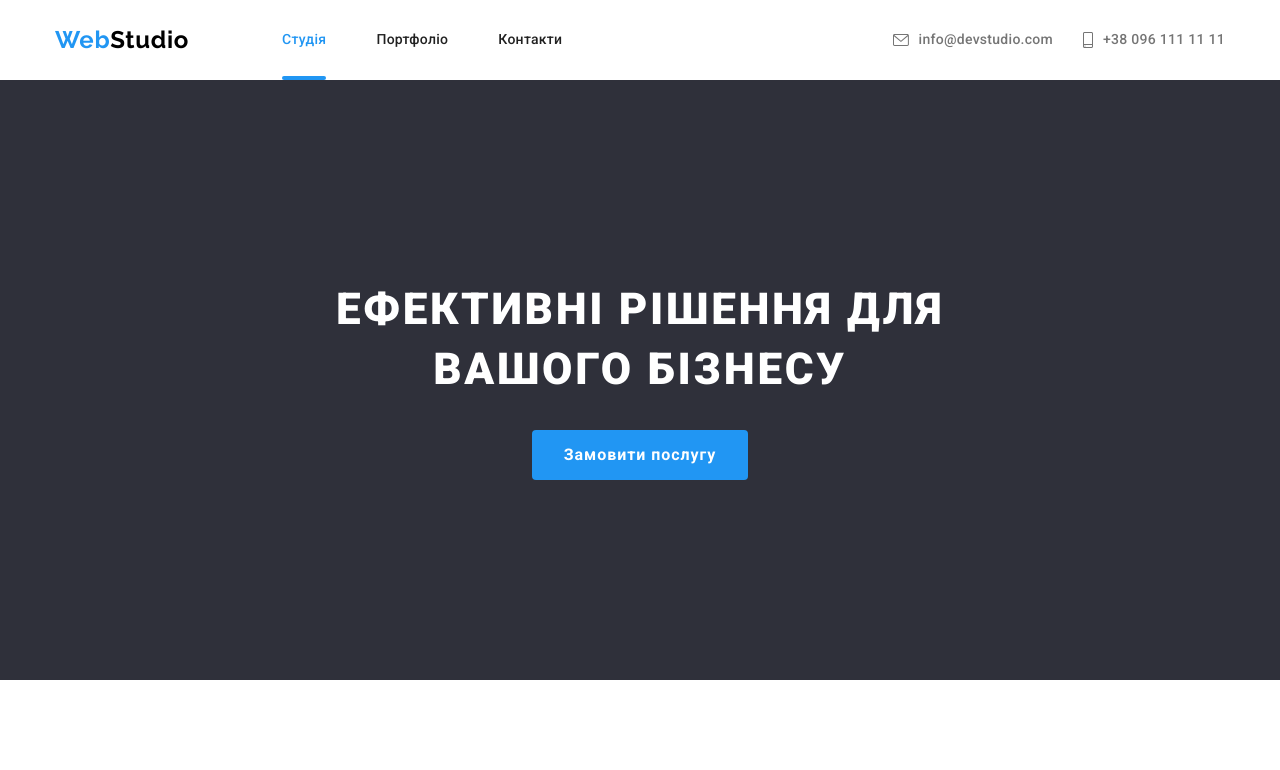
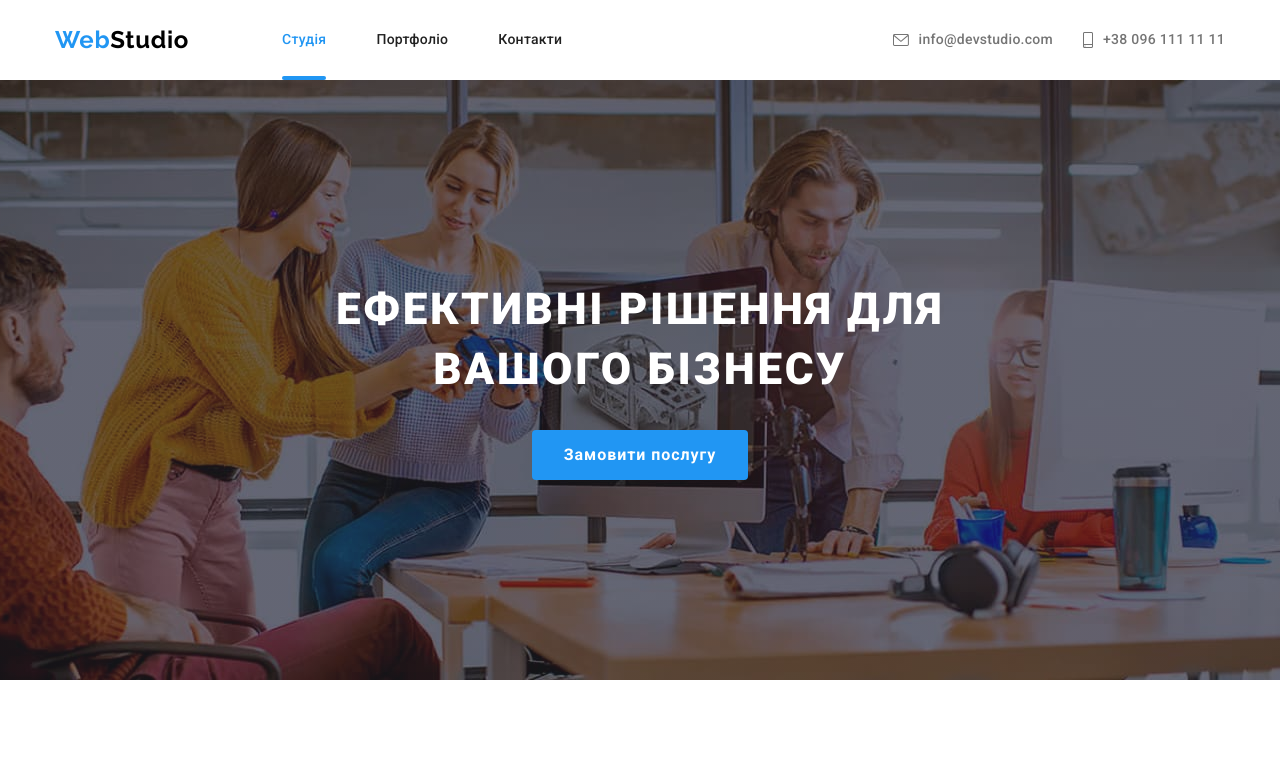
Before and after one commit to MariaOstapovych/goit-markup-hw-08, a plain HTML site: page index.html in a window 1280 px wide. Shown: the top 770 px of the page. Drawn offline with nearby package versions, Linux system fonts and the light colour scheme; files that its build step writes are made by us from their sources; the site is published under a folder, as on GitHub Pages, so addresses that start at the root find nothing.

Commit message:
add changes to hero background

```diff
--- a/sass/components/_hero.scss
+++ b/sass/components/_hero.scss
@@ -11,7 +11,7 @@
     background-image: linear-gradient(to right,
             rgba(47, 48, 58, 0.4),
             rgba(47, 48, 58, 0.4)),
-            url(/images/hero-mobile.jpg);
+            url(../images/hero-mobile.jpg);
 
 
     @media (min-device-pixel-ratio: 2),
@@ -20,7 +20,7 @@
             background-image: linear-gradient(to right,
             rgba(47, 48, 58, 0.4),
             rgba(47, 48, 58, 0.4)),
-            url(/images/hero-mobile@2x.jpg);
+            url(../images/hero-mobile@2x.jpg);
         }
 
 
@@ -28,7 +28,7 @@
         background-image: linear-gradient(to right,
             rgba(47, 48, 58, 0.4),
             rgba(47, 48, 58, 0.4)),
-            url(/images/hero-tablet.jpg);
+            url(../images/hero-tablet.jpg);
 
         @media (min-device-pixel-ratio: 2),
             (min-resolution: 192dpi),
@@ -36,7 +36,7 @@
             background-image: linear-gradient(to right,
             rgba(47, 48, 58, 0.4),
             rgba(47, 48, 58, 0.4)),
-            url(/images/hero-tablet@2x.jpg);
+            url(../images/hero-tablet@2x.jpg);
         }
 
     }
@@ -49,7 +49,7 @@
         background-image: linear-gradient(to right,
             rgba(47, 48, 58, 0.4),
             rgba(47, 48, 58, 0.4)),
-            url(/images/hero-desktop.jpg);
+            url(../images/hero-desktop.jpg);
 
         @media (min-device-pixel-ratio: 2),
             (min-resolution: 192dpi),
@@ -57,7 +57,7 @@
             background-image: linear-gradient(to right,
                 rgba(47, 48, 58, 0.4),
                 rgba(47, 48, 58, 0.4)),
-                url(/images/hero-desktop@2x.jpg);
+                url(../images/hero-desktop@2x.jpg);
         }
     }
 
```
